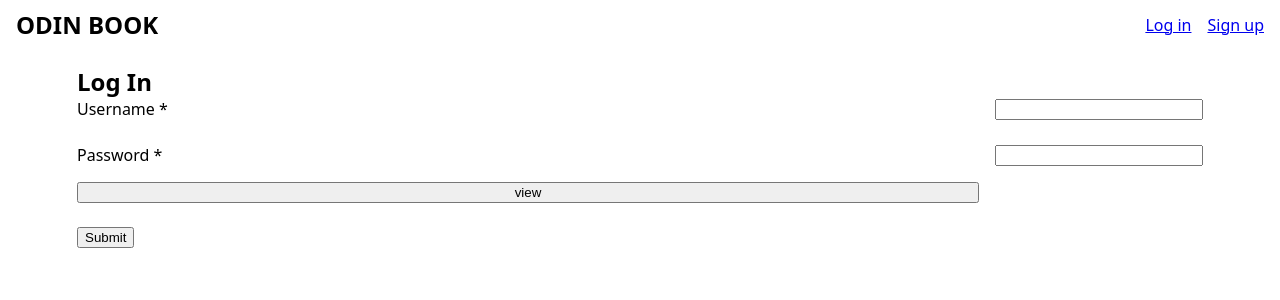
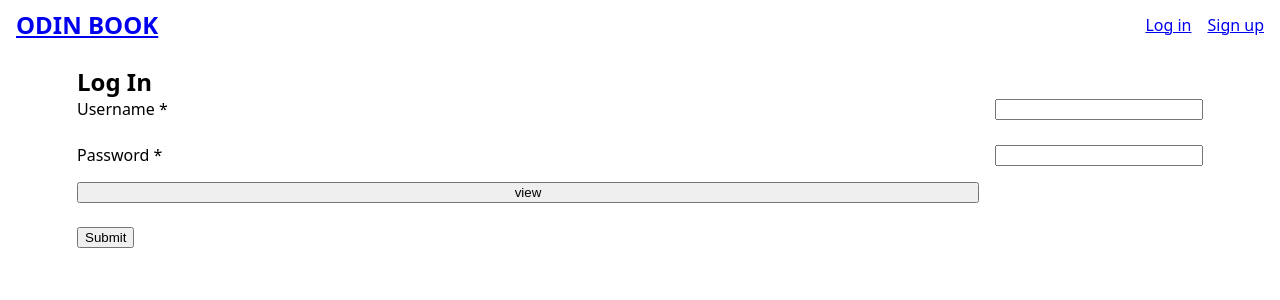
Before and after one commit to leandroesposito/top-odin-book-front, a React (Vite) app: page /log-in in a window 1280 px wide. Shown: the top 300 px of the page. Built offline with nearby package versions, Linux system fonts and the light colour scheme.

Commit message:
Add link to home in header title

```diff
--- a/src/components/parts/Header.jsx
+++ b/src/components/parts/Header.jsx
@@ -7,7 +7,9 @@ function Header() {
     <header className="header">
       <div className="left">
         <div className="logo">
-          <h1>ODIN BOOK</h1>
+          <Link to={"/"}>
+            <h1>ODIN BOOK</h1>
+          </Link>
         </div>
       </div>
       <div className="right">
```
